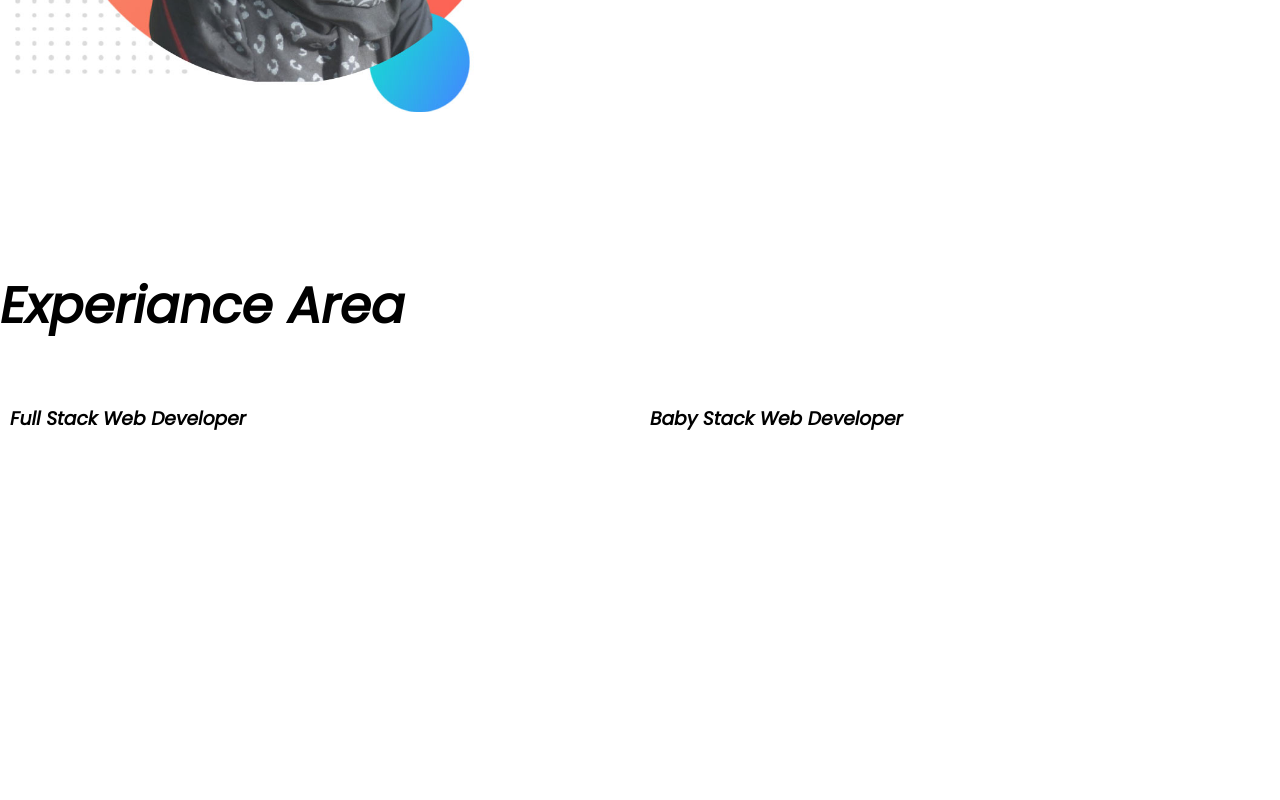
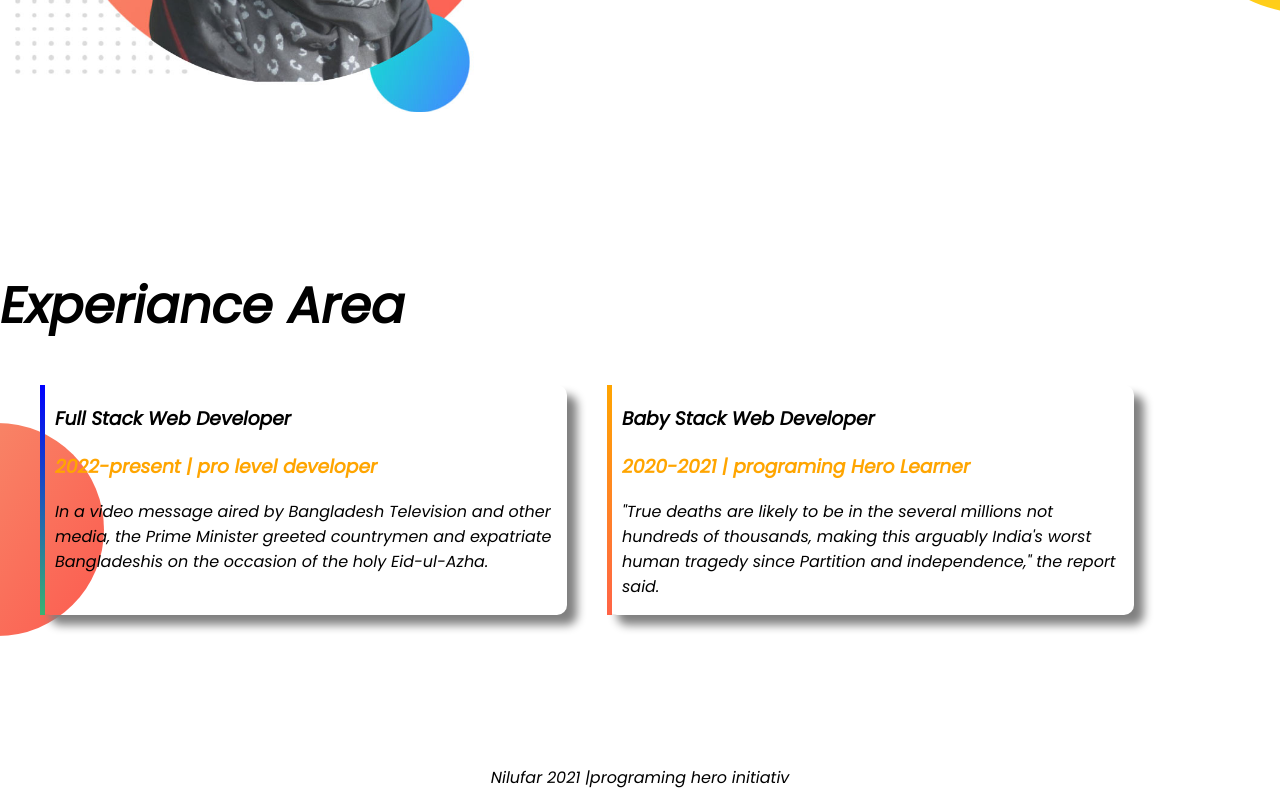
Before and after one commit to Nilasub445/Neela-personal-portfolio, a plain HTML site: page index.html in a window 1280 px wide. Shown: the part 1046-1846 px from the top of the page. Before the commit the page ends 1648 px from the top, so only its background shows below. Drawn offline with Linux system fonts and the light colour scheme.

Commit message:
adding second

```diff
--- a/index.html
+++ b/index.html
@@ -33,7 +33,7 @@
 
     </section>
 
-    <section class="flexible-container">
+    <section class="flexible-container dream-big">
         <div class="half-width">
             <img class="half-width-image" src="images/Pic.jpg">
         </div>
@@ -46,19 +46,25 @@
         </div>
 
     </section>
-    <section>
+    <section class="Experiance-area">
         <h1>Experiance Area</h1>
         <div class="flexible-container">
 
-            <div class="half-width">
+            <div id="bor" class="half-width Ee-iteam">
                 <h3>Full Stack Web Developer</h3>
+                <h3><span class="span"> 2022-present | pro level developer</span></h3>
+                <p>In a video message aired by Bangladesh Television and other media, the Prime Minister greeted
+                    countrymen and expatriate Bangladeshis on the occasion of the holy Eid-ul-Azha.</p>
             </div>
 
-            <div class="half-width">
+            <div id="bor1" class="half-width Ee-iteam1">
                 <h3>Baby Stack Web Developer</h3>
+                <h3><span class="span">2020-2021 | programing Hero Learner</span> </h3>
+                <p>"True deaths are likely to be in the several millions not hundreds of thousands, making this arguably
+                    India's worst human tragedy since Partition and independence," the report said.</p>
             </div>
         </div>
-
+        <footer class="footer">Nilufar 2021 |programing hero initiativ</footer>
     </section>
 </body>
 
--- a/style.css
+++ b/style.css
@@ -38,3 +38,42 @@ h1{
     text-decoration: none;
     border-radius: 5px;
 }
+.dream-big{
+    background-image: url(images/dream-bg.png);
+    background-repeat: no-repeat;
+    background-position: right;
+}
+.Experiance-area{
+    background-image: url(images/exp-bg.png);
+    background-repeat: no-repeat;
+    background-position: left;
+}
+.Ee-iteam{
+    padding-left: 10px;
+    width: 40%;
+    box-shadow: 10px 10px 10px gray;
+    margin-left: 40px;
+    margin-right: 10px;
+    border-radius: 10px;
+}
+.Ee-iteam1{
+    padding-left: 10px;
+    width: 40%;
+    box-shadow: 10px 10px 10px gray;
+    margin-left: 30px;
+
+    border-radius: 10px;}
+    #bor{
+        border-image: linear-gradient(blue, MediumSeaGreen);
+        border-left: 5px solid;
+        border-image-slice: 1;
+    }
+    #bor1{
+        border-image: linear-gradient(Orange, Tomato);
+        border-left: 5px solid;
+        border-image-slice: 1;
+    }
+    .footer{
+        text-align: center;
+        margin-bottom: 10px;
+    }
```
Also changed, not shown: images/exp-bg.png (added).
